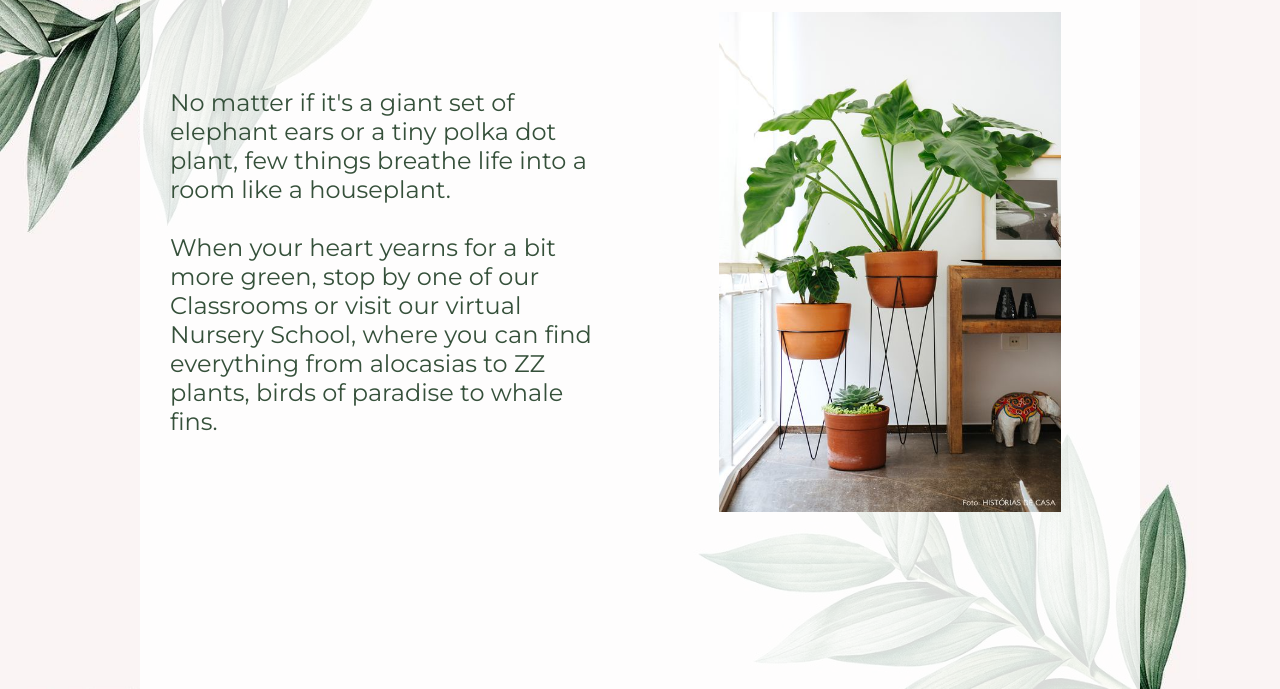
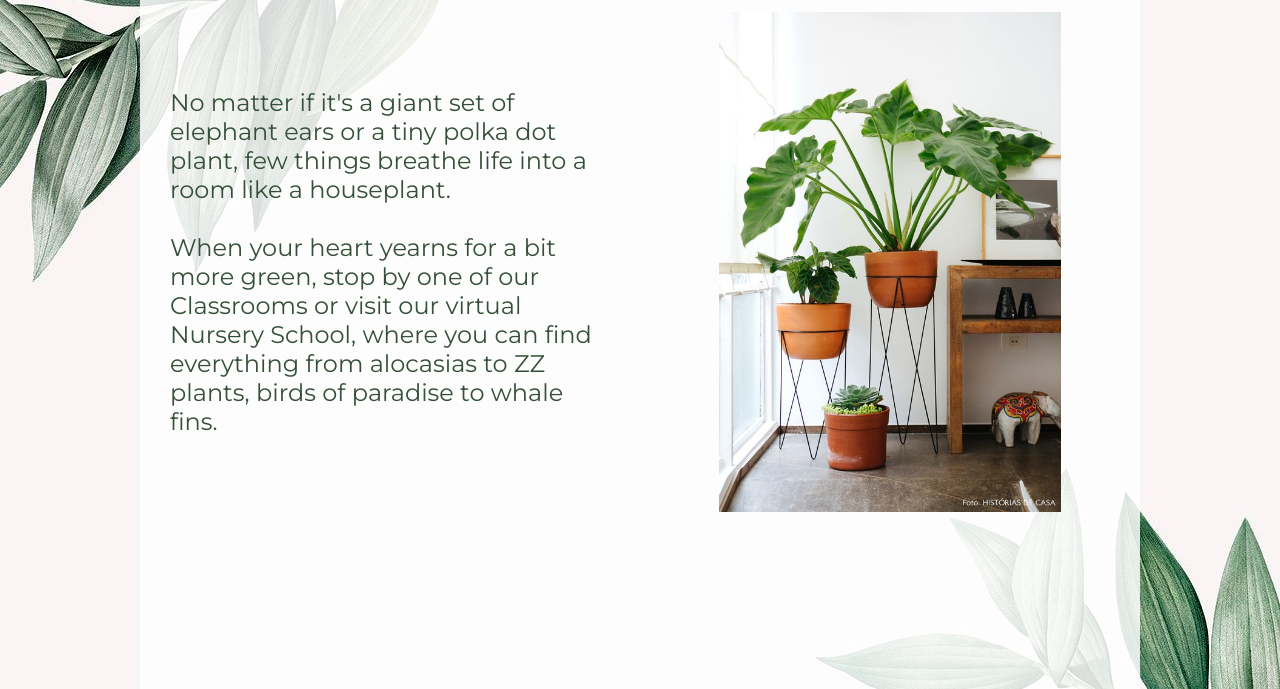
Before and after one commit to danranges/restaurant-page, a plain HTML site: page index.html in a window 1280 px wide. Shown: the part 68-757 px from the top of the page. Drawn offline with nearby package versions, Linux system fonts and the light colour scheme.

Commit message:
Fix background aspect on Nursery page

```diff
--- a/styles.css
+++ b/styles.css
@@ -10,7 +10,7 @@ html {
   justify-content: center;
   background-color: #faf4f4;
   background-image: url('assets/background3.jpg');
-  background-size: auto 100%;
+  background-size: auto auto;
   background-repeat: repeat-y;
 }
 
```
